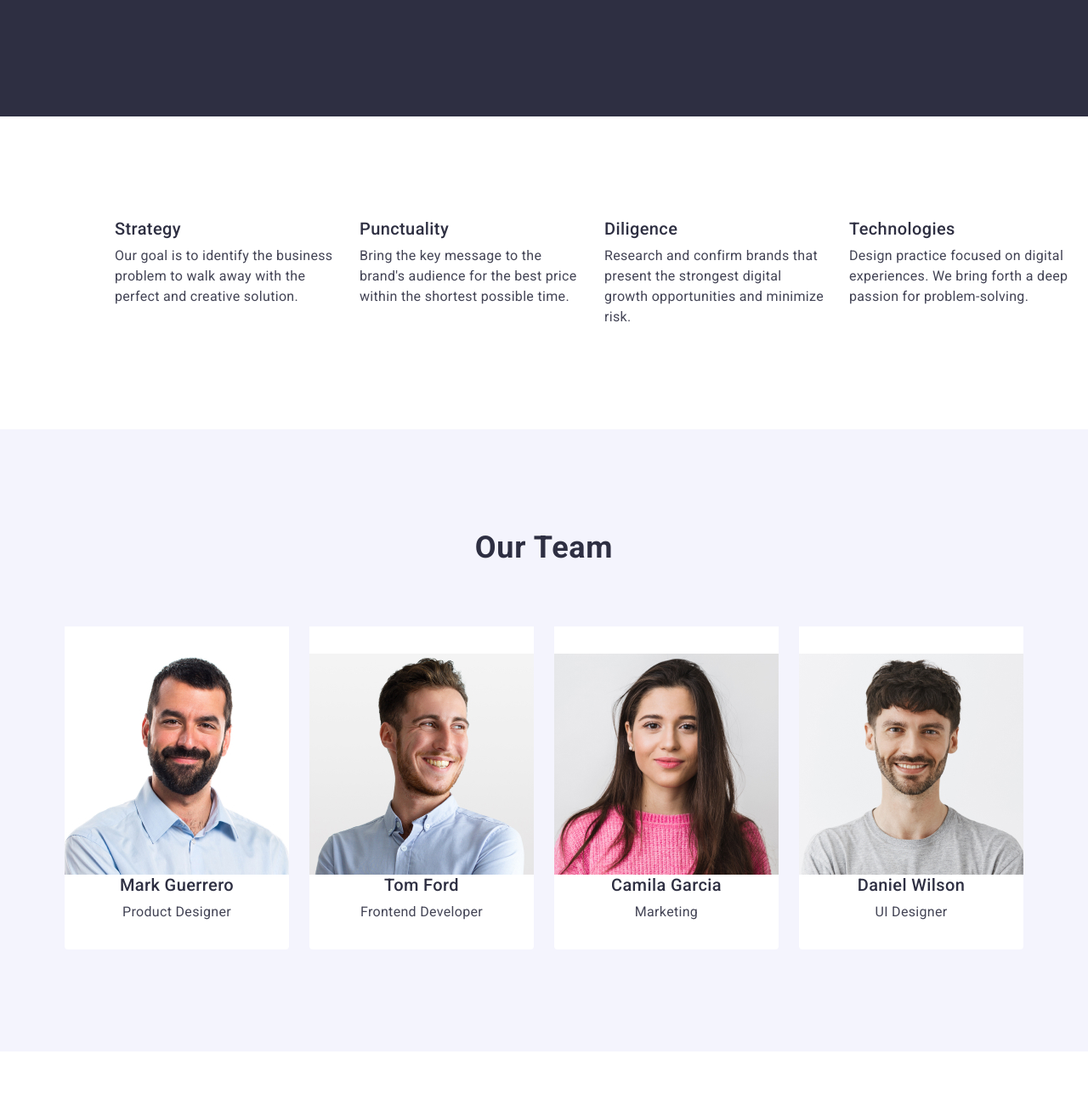
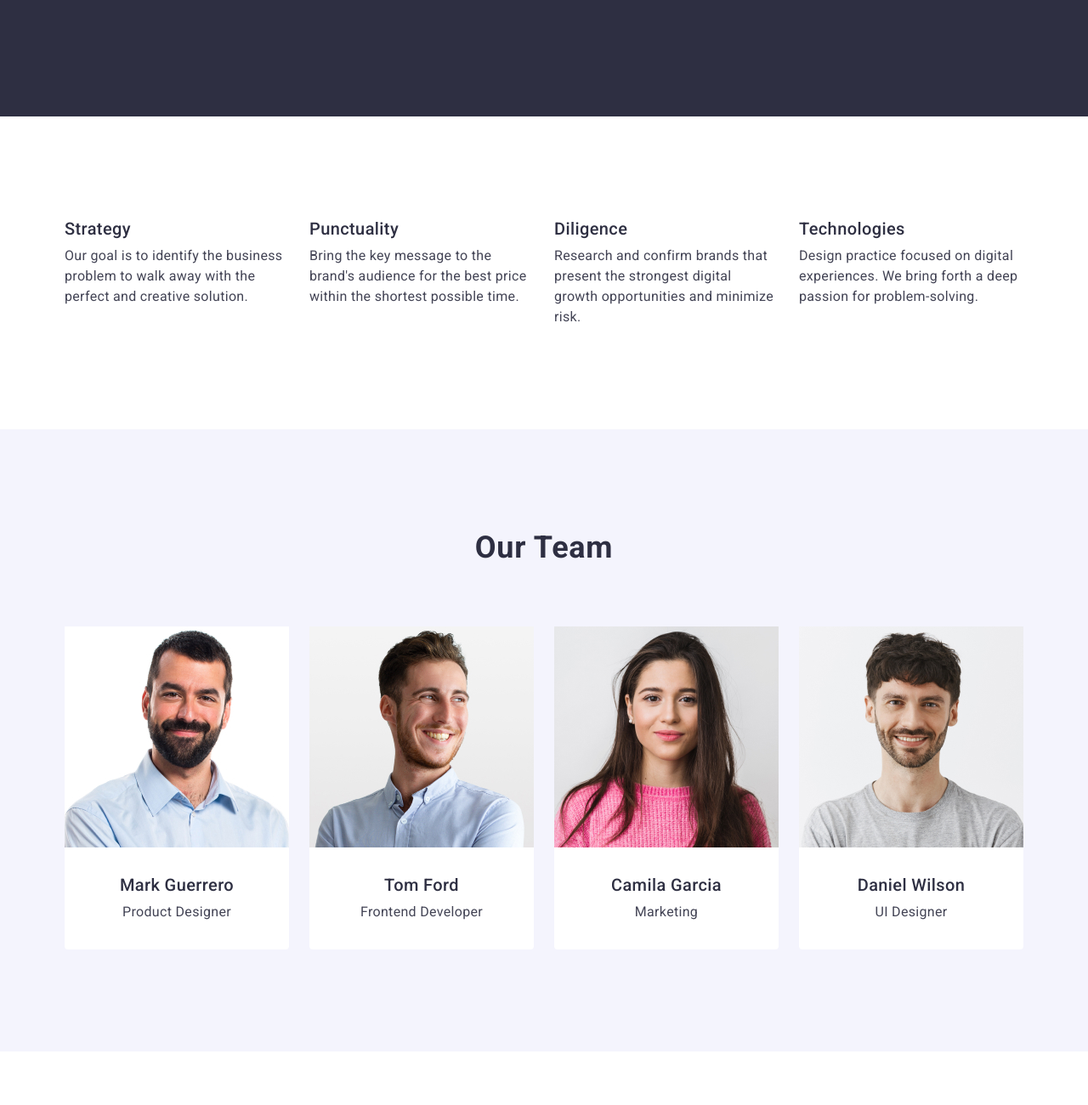
Before and after one commit to Lyadskyi/goit-markup-hw-03, a plain HTML site: page index.html in a window 1280 px wide. Shown: the part 440-1740 px from the top of the page at 85% size. Drawn offline with nearby package versions, Linux system fonts and the light colour scheme.

Commit message:
Change dives

```diff
--- a/css/styles.css
+++ b/css/styles.css
@@ -174,7 +174,7 @@ p {
 }
 
 .section-one-caption {
-  padding: 120px;
+  padding: 120px 0;
   background: #ffffff;
 }
 
@@ -233,8 +233,7 @@ p {
 }
 
 .name-position {
-  padding-top: 32px;
-  padding-bottom: 32px;
+  padding: 32px 0;
 }
 
 .section-two-list-heading {
--- a/index.html
+++ b/index.html
@@ -115,49 +115,49 @@
           <h2 class="section-two-title">Our Team</h2>
           <ul class="section-two-list-menu">
             <li class="section-two-list-item">
-              <div class="name-position">
               <img
                 src="./images/markguerrero.jpg"
                 alt="Mark Guerrero"
                 width="264"
                 height="260"
               />
+              <div class="name-position">
                 <h3 class="section-two-list-heading">Mark Guerrero</h3>
                 <p class="section-two-desc">Product Designer</p>
               </div>
             </li>
             <li class="section-two-list-item">
-              <div class="name-position">
               <img
                 src="./images/tomford.jpg"
                 alt="Tom Ford"
                 width="264"
                 height="260"
               />
+              <div class="name-position">
                 <h3 class="section-two-list-heading">Tom Ford</h3>
                 <p class="section-two-desc">Frontend Developer</p>
               </div>
             </li>
             <li class="section-two-list-item">
-              <div class="name-position">
               <img
                 src="./images/camilagarcia.jpg"
                 alt="Camila Garcia"
                 width="264"
                 height="260"
               />
+              <div class="name-position">
                 <h3 class="section-two-list-heading">Camila Garcia</h3>
                 <p class="section-two-desc">Marketing</p>
               </div>
             </li>
             <li class="section-two-list-item">
-              <div class="name-position">
               <img
                 src="./images/danielwilson.jpg"
                 alt="Daniel Wilson"
                 width="264"
                 height="260"
               />
+              <div class="name-position">
                 <h3 class="section-two-list-heading">Daniel Wilson</h3>
                 <p class="section-two-desc">UI Designer</p>
               </div>
@@ -172,73 +172,73 @@
           <h2 class="section-three-title">Our Portfolio</h2>
           <ul class="section-three-list-menu">
             <li class="our-benefits">
-              <div class="additions">
               <img
                 src="./images/row-one-card-one.jpg"
                 alt="Banking App"
                 width="360"
                 height="300"
               />
+              <div class="additions">
                 <h3 class="section-three-list-heading">Banking App</h3>
                 <p class="section-three-desc">App</p>
               </div>
             </li>
             <li class="our-benefits">
-              <div class="additions">
               <img
                 src="./images/row-one-card-two.jpg"
                 alt="Cashless Payment"
                 width="360"
                 height="300"
               />
+              <div class="additions">
                 <h3 class="section-three-list-heading">Cashless Payment</h3>
                 <p class="section-three-desc">Marketing</p>
               </div>
             </li>
             <li class="our-benefits">
-              <div class="additions">
               <img
                 src="./images/row-one-card-three.jpg"
                 alt="Meditation App"
                 width="360"
                 height="300"
               />
+              <div class="additions">
                 <h3 class="section-three-list-heading">Meditation App</h3>
                 <p class="section-three-desc">App</p>
               </div>
             </li>
             <li class="our-benefits">
-             <div class="additions">
               <img
                 src="./images/row-two-card-one.jpg"
                 alt="Taxi Service"
                 width="360"
                 height="300"
               />
+              <div class="additions">
                 <h3 class="section-three-list-heading">Taxi Service</h3>
                 <p class="section-three-desc">Marketing</p>
               </div>
             </li>
             <li class="our-benefits">
-              <div class="additions">
               <img
                 src="./images/row-two-card-two.jpg"
                 alt="Screen Illustrations"
                 width="360"
                 height="300"
               />
+              <div class="additions">
                 <h3 class="section-three-list-heading">Screen Illustrations</h3>
                 <p class="section-three-desc">Design</p>
               </div>
             </li>
             <li class="our-benefits">
-             <div class="additions">
               <img
                 src="./images/row-two-card-three.jpg"
                 alt="Online Courses"
                 width="360"
                 height="300"
               />
+              <div class="additions">
                 <h3 class="section-three-list-heading">Online Courses</h3>
                 <p class="section-three-desc">Marketing</p>
               </div>
```
Lines whose indentation alone changed are shown as unchanged.
